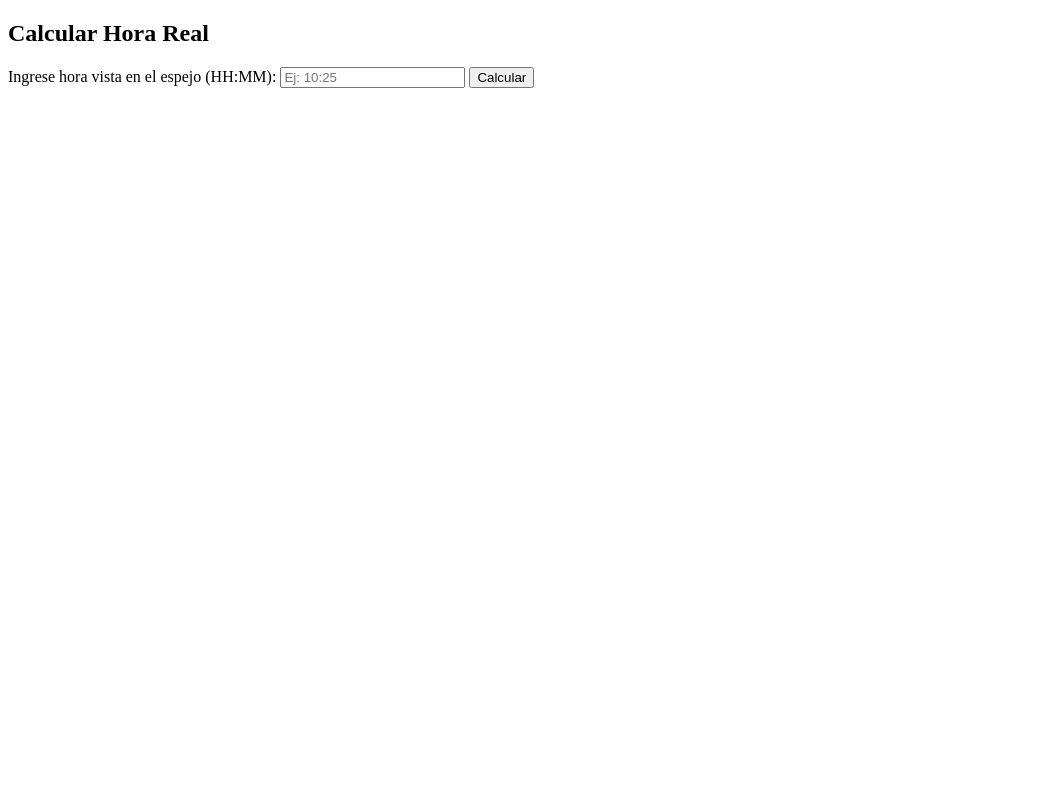
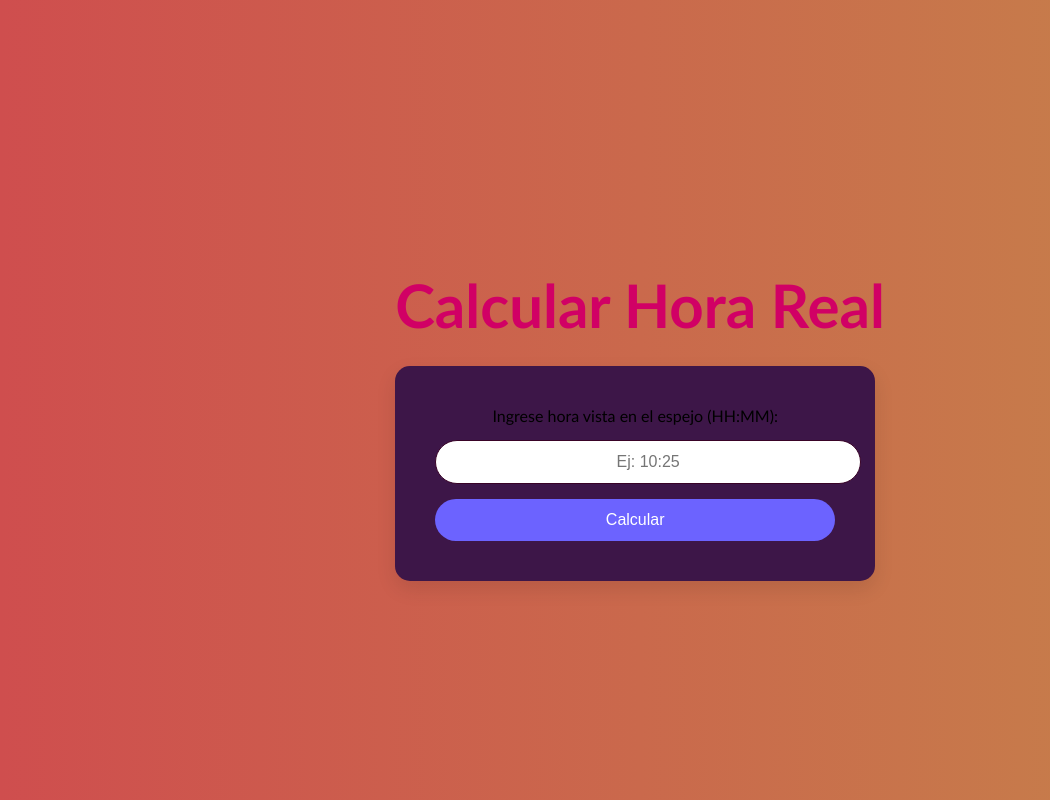
Before and after one commit to noeliatitto/Reloj-espejo, a PHP site: page / in a window 1280 px wide. Shown: the whole page, without its empty margins (0-1050 px from the left). Run offline with PHP 8.4, Linux system fonts and the light colour scheme.

Commit message:
Update index.PHP

```diff
--- a/index.PHP
+++ b/index.PHP
@@ -2,9 +2,82 @@
 <html>
 <head>
     <title>Reloj en el Espejo</title>
+
+    <style>
+        body {
+            margin: 0;
+            font-family: 'Calibri', sans-serif;
+            background: linear-gradient(to right, #cf4e4e, rgb(197, 132, 74));
+            display: flex;
+            justify-content: center;
+            align-items: center;
+            height: 100vh;
+        }
+
+        form {
+            background-color: #3d1648;
+            padding: 40px;
+            border-radius: 15px;
+            box-shadow: 0 8px 20px rgba(0,0,0,0.1);
+            width: 400px;
+            text-align: center;
+        }
+
+        h2 {
+            text-align: center;
+            margin-bottom: 25px;
+            color: #d10065;
+            font-size: 60px;
+        }
+
+        input[type="text"] {
+            width: 100%;
+            padding: 12px;
+            margin: 15px 0;
+            border-radius: 25px;
+            border: 1px solid #390327;
+            font-size: 16px;
+            text-align: center;
+            transition: 0.3s;
+        }
+
+        input[type="text"]:focus {
+            border-color: #6c63ff;
+            box-shadow: 0 0 8px rgba(108,99,255,0.3);
+            outline: none;
+        }
+
+        input[type="submit"] {
+            background-color: #6c63ff;
+            color: white;
+            padding: 12px;
+            width: 100%;
+            border: none;
+            border-radius: 25px;
+            font-size: 16px;
+            cursor: pointer;
+            transition: 0.3s;
+        }
+
+        input[type="submit"]:hover {
+            background-color: #574fd6;
+            transform: translateY(-2px);
+        }
+
+        h3 {
+            text-align: center;
+            margin-top: 20px;
+            font-weight: bold;
+            background-color: #1e5993;
+            padding: 10px;
+            border-radius: 10px;
+        }
+    </style>
+
 </head>
 <body>
 
+<div>
 <h2>Calcular Hora Real</h2>
 
 <form method="POST">
@@ -54,5 +127,11 @@ if ($_SERVER["REQUEST_METHOD"] == "POST") {
 }
 ?>
 
+</div>
+
 </body>
 </html>
+
+</body>
+
+</html>
```
